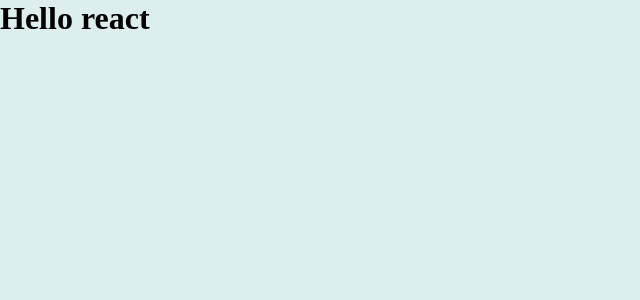
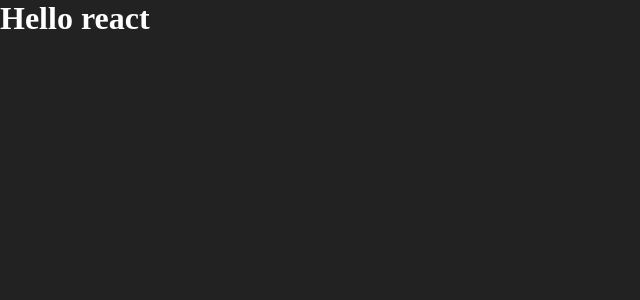
Before and after one commit to lucianodiisouza/ignite-cap1-githubexplorer, a React app: page / in a window 1280 px wide. Shown: the top 300 px of the page, without its empty margins (0-640 px from the left). Built offline with nearby package versions, Linux system fonts and the light colour scheme.

Commit message:
test github configs

```diff
--- a/src/styles/global.scss
+++ b/src/styles/global.scss
@@ -6,5 +6,6 @@
 
 body {
   font: Arial, Helvetica, sans-serif;
-  background: #dee;
+  background: #222;
+  color: white;
 }
```
